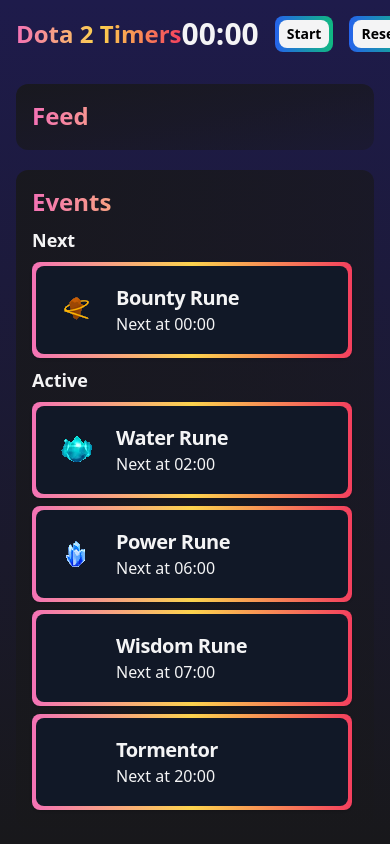
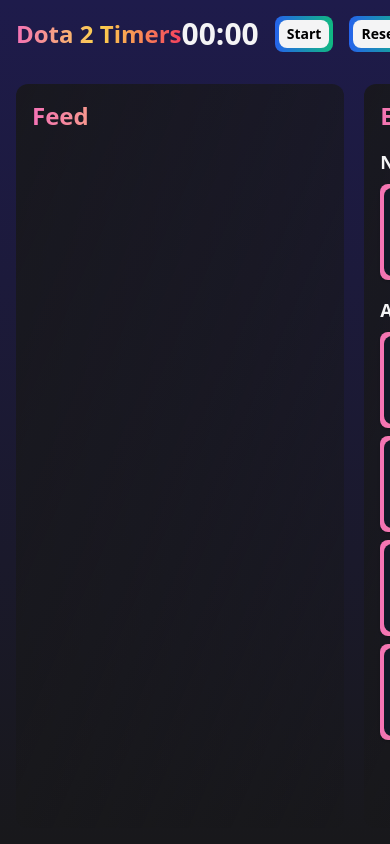
Before and after one commit to frisbee09/dota2-timings, a React (Create React App) app: page / in a window 390 px wide. Shown: the top 844 px of the page. Built offline with nearby package versions, Linux system fonts and the light colour scheme.

Commit message:
Responsive swipe for mobile

```diff
--- a/src/components/Dashboard/Dashboard.tsx
+++ b/src/components/Dashboard/Dashboard.tsx
@@ -6,15 +6,18 @@
 
 interface IDashboardProps {}
 
+const screenSwipeClasses =
+  "flex-shrink-0 w-11/12 scroll-ml-4 box-border snap-start";
+
 const Dashboard: React.FunctionComponent<IDashboardProps> = (props) => {
   return (
     <div className="flex flex-col min-h-screen">
       <HeaderBar>
         <GameClock className="sm:hiddena justify-end" />
       </HeaderBar>
-      <div className="max-w-screen-xl w-full mx-auto grid flex-1 gap-5 p-4 sm:grid-cols-2 sm:grid-rows-2">
-        <Feed />
-        <Events />
+      <div className="w-screen mx-auto flex-1 gap-5 p-4 flex flex-row min-w-0 max-w-screen overflow-x-auto snap-x snap-mandatory">
+        <Feed className={screenSwipeClasses} />
+        <Events className={screenSwipeClasses} />
       </div>
     </div>
   );
--- a/src/components/Dashboard/components/Feed/ActiveEvents.tsx
+++ b/src/components/Dashboard/components/Feed/ActiveEvents.tsx
@@ -6,8 +6,6 @@
 import { getActiveEvents } from "../../../../state/Game/gameSlice";
 import { Header } from "../../Header";
 import { confirmGradient, gradientText } from "../../../../styling/gradients";
-
-interface IEventsProps {}
 
 const getNextEventAtString = (time: number) => {
   return new GameTimer(time).toString();
@@ -25,7 +23,11 @@
   text: `Disabled.`,
 });
 
-const Events: React.FunctionComponent<IEventsProps> = (props) => {
+interface IEventsProps {
+  className?: string;
+}
+
+const Events: React.FunctionComponent<IEventsProps> = ({ className }) => {
   const activeEvents = useAppSelector(getActiveEvents);
   const activeEventsList = Object.values(activeEvents).sort(
     (a, b) => a.time - b.time
@@ -44,8 +46,8 @@
   const NextEvent = activeEventsList[0];
 
   return (
-    <div className="rounded-xl p-4 w-full flex flex-col gap-2 bg-gradient-to-br from-zinc-900/90 via-zinc-900/40 via-zinc-900/70 to-zinc-900/40">
-      <Header>Events</Header>
+    <div className={`${className} rounded-xl p-4 flex flex-col gap-2 bg-gradient-to-br from-zinc-900/90 via-zinc-900/40 via-zinc-900/70 to-zinc-900/40`}>
+      <Header className="mb-2">Events</Header>
       {NextEvent ? (
         <>
           <h1 className={`text-lg font-semibold`}>Next</h1>
@@ -54,13 +56,13 @@
       ) : undefined}
       {InactiveNode.length ? (
         <>
-          <h1 className="text-l font-semibold">Inactive</h1>
+          <h1 className="text-l font-semibold mt-2">Inactive</h1>
           {InactiveNode}
         </>
       ) : undefined}
       {ActiveNode.length ? (
         <>
-          <h1 className="text-lg font-semibold">Active</h1>
+          <h1 className="text-lg font-semibold mt-2">Active</h1>
           {ActiveNode}
         </>
       ) : undefined}
--- a/src/components/Dashboard/components/Feed/Feed.tsx
+++ b/src/components/Dashboard/components/Feed/Feed.tsx
@@ -5,18 +5,20 @@
 import { GameTimer } from "../../../../state/Game/GameTimer";
 import { getGameTime } from "../../../../state/Game/gameSlice";
 
-interface IFeedProps {}
+interface IFeedProps {
+  className?: string;
+}
 
-const Feed: React.FunctionComponent<IFeedProps> = (props) => {
+const Feed: React.FunctionComponent<IFeedProps> = ({ className }) => {
   const feed = useAppSelector((state) => state.game.feed);
   const timer = useAppSelector(getGameTime);
 
   return (
-    <div className="rounded-xl p-4 w-full flex flex-col gap-2 bg-gradient-to-br from-zinc-900/90 via-zinc-900/40 via-zinc-900/70 to-zinc-900/40 justify-end">
-      <div className="flex-1">
-        <Header>Feed</Header>
-      </div>
-      {feed.slice(-8).map((item, idx) => {
+    <div
+      className={`${className} rounded-xl p-4 flex flex-col gap-2 bg-gradient-to-br from-zinc-900/90 via-zinc-900/40 via-zinc-900/70 to-zinc-900/40 justify-start`}
+    >
+      <Header className="mb-4">Feed</Header>
+      {feed.reverse().map((item, idx) => {
         const gt = new GameTimer(item.time);
         const timeString = gt.toString();
         const pastTense =
```
